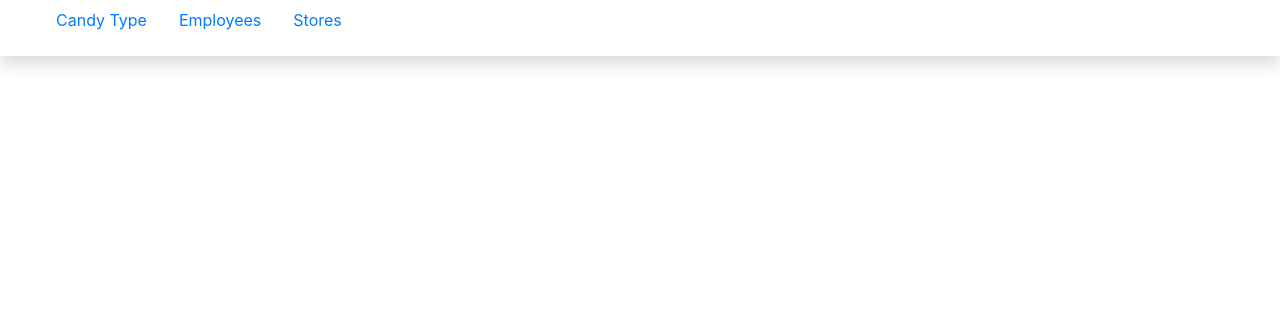
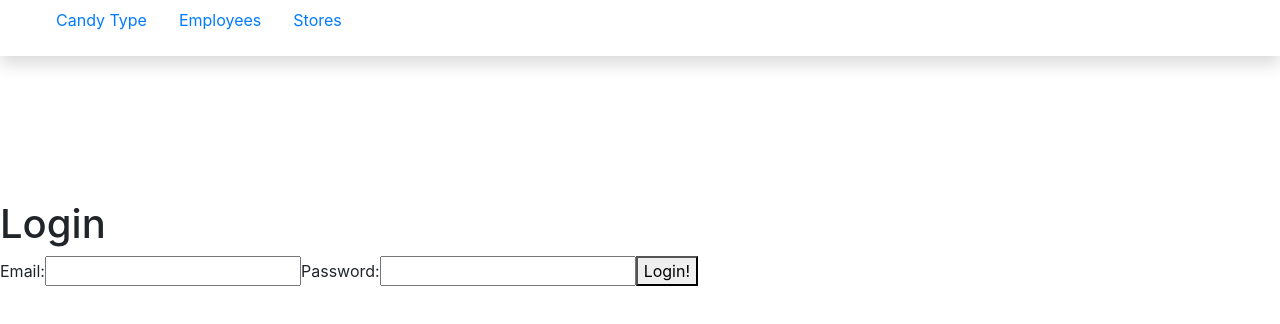
Before and after one commit to Alex-Thacker/book4Chap2-Kandy-Korner, a React (Create React App) app: page /login in a window 1280 px wide. Shown: the top 324 px of the page. Built offline with nearby package versions, Linux system fonts and the light colour scheme; no server answers.

Commit message:
added login page

```diff
--- a/src/componets/ApplicationView.js
+++ b/src/componets/ApplicationView.js
@@ -1,5 +1,5 @@
 import React, { Component } from 'react'
-import { Route } from 'react-router-dom'
+import { Route, Redirect } from 'react-router-dom'
 import { withRouter } from "react-router"
 import StoreLocations from './storeLocations/StoreLocations'
 import Employees from "./employees/Employees"
@@ -13,6 +13,7 @@ import EmployeeDetail from "./employees/EmployeeDetail"
 import StoreLocationDetail from "./storeLocations/StoreLocationDetail"
 import EmployeeForm from "./employees/EmployeeForm"
 import CandyTypeForm from "./candyType/CandyTypeForm"
+import Login from "./authenticate/Login"
 
 class ApplicationView extends Component {
   //employees,candyTypes,individualCandies
@@ -96,17 +97,33 @@ class ApplicationView extends Component {
     individualCandies: []
   }
 
+  isLogin = () => {
+    return sessionStorage.getItem("valid") !== null
+  }
+
   render() {
     return (
       <React.Fragment>
         <Route exact path="/" render={(props) => {
-          return <CandyType individualCandies={this.state.individualCandies} candyTypes={this.state.candyType} deleteCandy={this.deleteCandy} {...props} />
+          if(this.isLogin()){
+            return <CandyType individualCandies={this.state.individualCandies} candyTypes={this.state.candyType} deleteCandy={this.deleteCandy} {...props} />
+          } else {
+            return <Redirect to="/login" />
+          }
         }} />
         <Route exact path="/employees" render={(props) => {
-          return <Employees employees={this.state.employees} deleteEmployee={this.deleteEmployee} {...props} />
+          if(this.isLogin()) {
+            return <Employees employees={this.state.employees} deleteEmployee={this.deleteEmployee} {...props} />
+          } else {
+            return <Redirect to="/login" />
+          }
         }} />
         <Route exact path="/stores" render={(props) => {
-          return <StoreLocations storeLocations={this.state.storeLocations} deleteLocation={this.deleteLocation} />
+          if(this.isLogin()){
+            return <StoreLocations storeLocations={this.state.storeLocations} deleteLocation={this.deleteLocation} />
+          } else {
+            return <Redirect to="/login" />
+          }
         }} />
         <Route path="/individualCandie/:individualCandieId(\d+)" render={(props) => {
           let individualCandie = this.state.individualCandies.find(individualCandy =>
@@ -132,6 +149,9 @@ class ApplicationView extends Component {
         <Route path="/new" render={(props) => {
           return <CandyTypeForm {...props} candyType={this.state.candyType} postCandy={this.postCandy} />
         }} />
+        <Route path="/login" render={(props) => {
+          return <Login {...props} />
+        }} />
       </React.Fragment>
     )
   }
--- /dev/null
+++ b/src/componets/authenticate/Login.js
@@ -0,0 +1,41 @@
+import React, { Component } from 'react'
+
+export default class Login extends Component {
+    state = {
+        email: "",
+        password: ""
+    }
+
+    handleChange = event => {
+        let newState = {}
+        newState[event.target.id] = event.target.value
+        this.setState(newState)
+    }
+
+    handleLogin = event => {
+        event.preventDefault()
+
+        sessionStorage.setItem("valid",
+            JSON.stringify({
+                email: this.state.email,
+                password: this.state.password
+            })
+        )
+        this.props.history.push("/")
+    }
+
+  render() {
+    return (
+      <React.Fragment>
+        <form className="content">
+            <h1>Login</h1>
+            <label>Email: </label>
+            <input onChange={this.handleChange} type="email" id="email" />
+            <label>Password: </label>
+            <input onChange={this.handleChange} type="password" id="password" />
+            <button onClick={this.handleLogin}>Login!</button>
+        </form>
+      </React.Fragment>
+    )
+  }
+}
```
